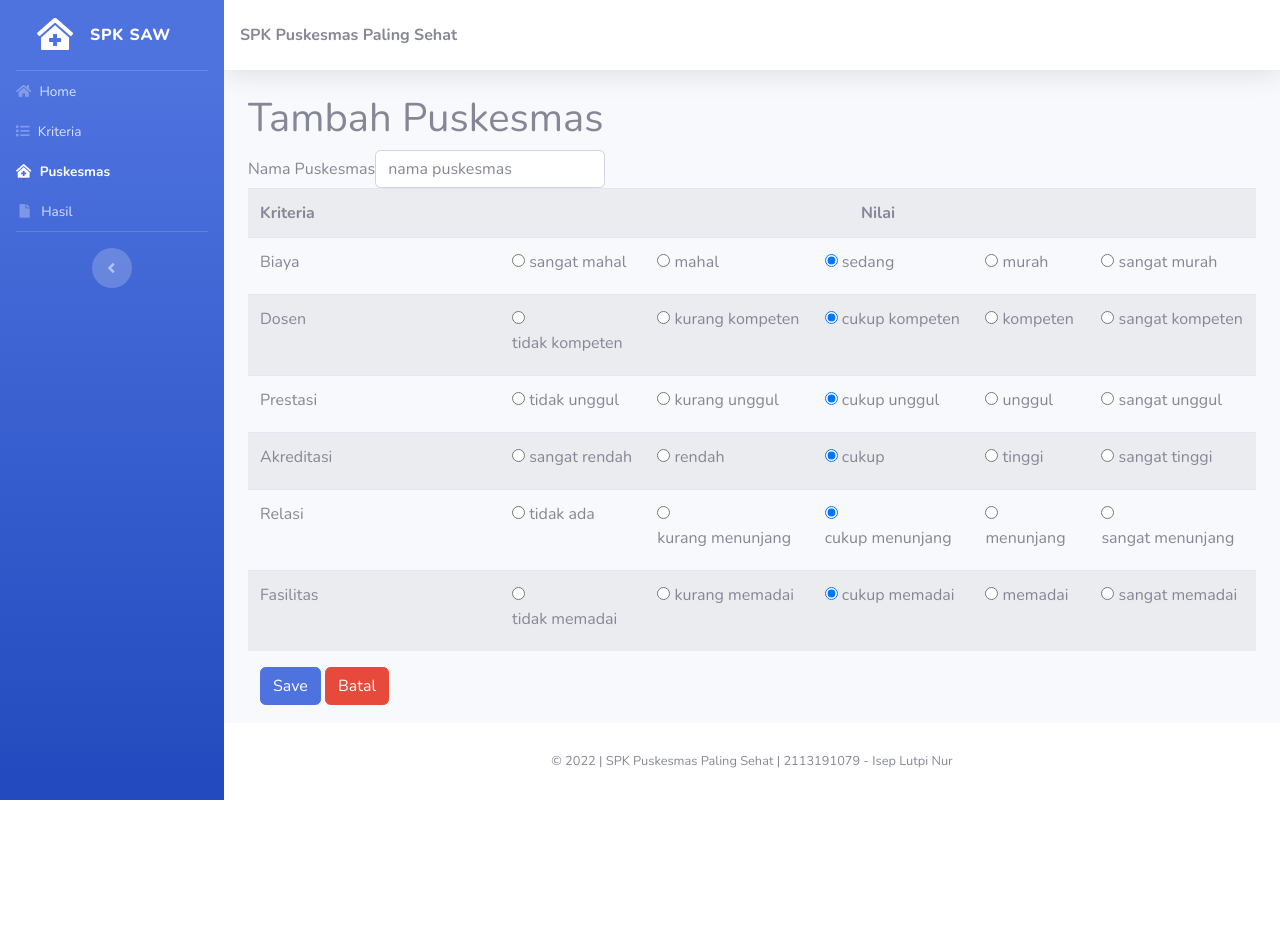
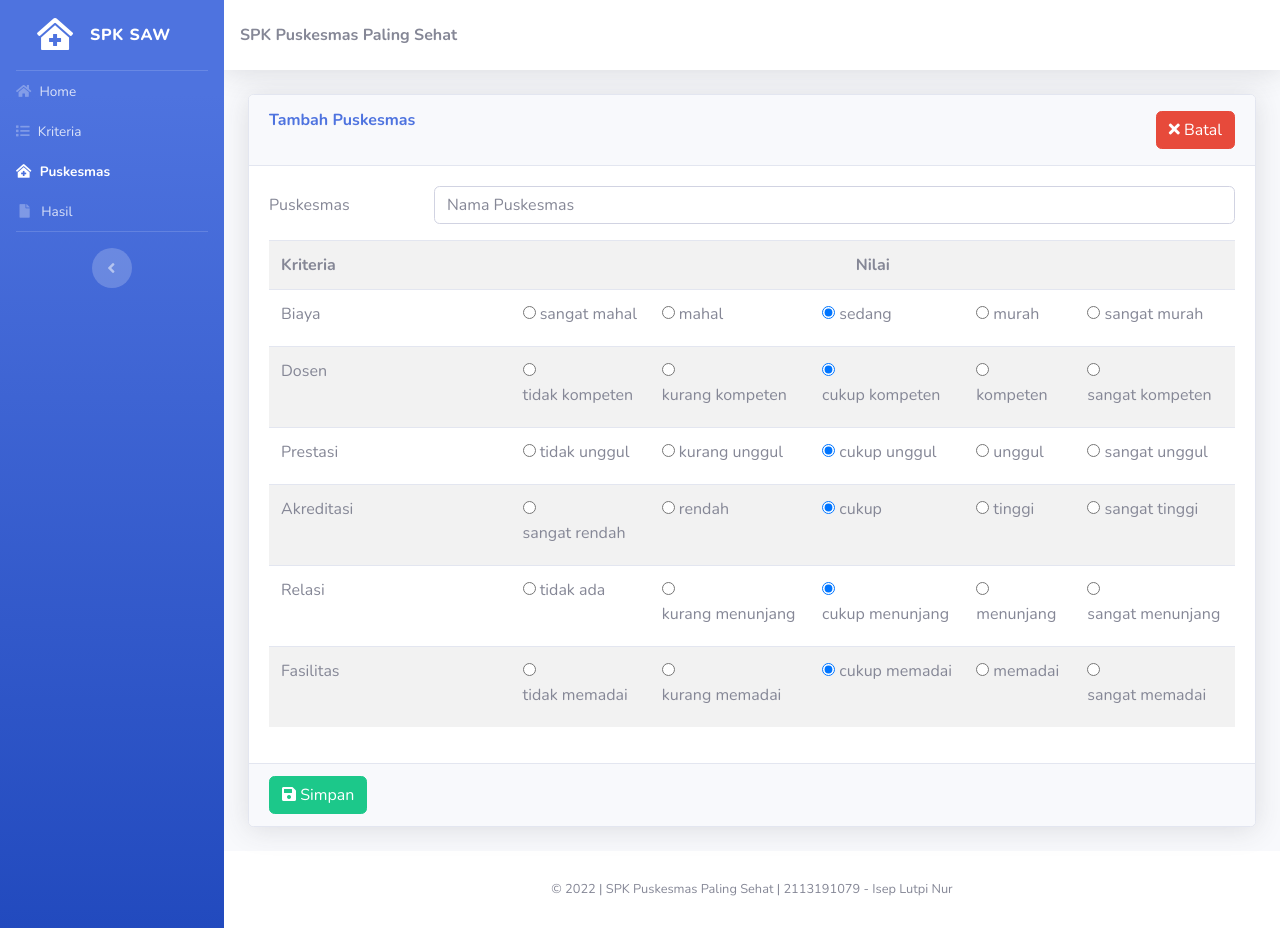
Before and after one commit to upi20/puskesmas-terbaik, a CodeIgniter app: page /puskesmas/tambah in a window 1280 px wide. Before the commit the page ends 800 px from the top, so only its background shows below. Run offline with CodeIgniter, Linux system fonts and the light colour scheme; data comes from the database, SQL or seed files in the repository.

Commit message:
update tambah puskesmas

```diff
--- a/application/controllers/Puskesmas.php
+++ b/application/controllers/Puskesmas.php
@@ -89,7 +89,7 @@ class Puskesmas extends MY_Controller
 							$this->session->set_flashdata('message', 'Berhasil mengubah data.');
 							redirect('puskesmas');
 						} else {
-							echo '<div class="container"><div class="alert alert-danger" role="alert"><strong>Gagal</strong>  Tidak ada data yang diubah.</div></div>';
+							$this->session->set_flashdata('message', 'Tidak ada data yang diubah.');
 						}
 					}
 				}
--- a/application/views/puskesmas/tambah.php
+++ b/application/views/puskesmas/tambah.php
@@ -1,42 +1,50 @@
-<div class="page-header">
-	<h1>Tambah Puskesmas</h1>
+<?php
+$msg = $this->session->flashdata('message');
+if (isset($msg)) {
+?>
+	<div class="alert alert-success alert-dismissable">
+		<button aria-hidden="true" data-dismiss="alert" class="close" type="button">×</button>
+		<?= $msg; ?>
 	</div>
-<div class="col-md-12">
-	<?php echo form_open() ?>
-	<div class="row">
+<?php
+}
+?>
+<div class="card shadow mb-4">
+	<div class="card-header py-3 d-flex flex-md-row  justify-content-between">
+		<div>
+			<h6 class="m-0 font-weight-bold text-primary">Tambah Puskesmas</h6>
+		</div>
+		<div>
+			<a class="btn btn-danger" href="<?= site_url('puskesmas') ?>" role="button"><i class="fas fa-times"></i> Batal</a>
+		</div>
+	</div>
+	<div class="card-body">
+		<form action="" class="form-horizontal" method="post" accept-charset="utf-8" id="mainForm">
 			<div class="errors">
 				<?php
-			//            dump($nilaiPuskesmas);
-			//            dump($dataView);
-			//            foreach ($nilaiPuskesmas as $item => $value) {
-			//                echo $value->nilai;
-			//            }
 				$errors = $this->session->flashdata('errors');
 				if (isset($errors)) {
 					foreach ($errors as $error) {
 				?>
 						<div class="alert alert-danger alert-dismissable">
 							<button aria-hidden="true" data-dismiss="alert" class="close" type="button">×</button>
-						<?php echo $error; ?>
+							<?= $error; ?>
 						</div>
 				<?php
 					}
 				}
 				?>
 			</div>
-		<div class="panel panel-info box-style-shadow">
-			<div class="panel-body">
-				<div class="form-inline">
-					<div class="form-group">
-						<label for="puskesmas">Nama Puskesmas</label>
-						<input name="puskesmas" type="text" class="form-control" id="puskesmas" value="<?php echo isset($nilaiPuskesmas[0]->puskesmas) ? $nilaiPuskesmas[0]->puskesmas : '' ?>" placeholder="nama puskesmas">
-						<input name="puskesmas_asal" type="text" id="puskesmas_asal" value="<?php echo isset($nilaiPuskesmas[0]->puskesmas) ? $nilaiPuskesmas[0]->puskesmas : '' ?>" hidden>
-					</div>
-				</div>
+
+			<div class="form-group row">
+				<label for="puskesmas" class="col-sm-2 col-form-label">Puskesmas</label>
+				<div class="col-sm-10">
+					<input type="text" class="form-control" id="puskesmas" name="puskesmas" placeholder="Nama Puskesmas" value="<?= isset($nilaiPuskesmas[0]->puskesmas) ? $nilaiPuskesmas[0]->puskesmas : '' ?>">
+					<input name="puskesmas_asal" type="text" id="puskesmas_asal" value="<?= isset($nilaiPuskesmas[0]->puskesmas) ? $nilaiPuskesmas[0]->puskesmas : '' ?>" hidden>
 				</div>
 			</div>
 
-		<div class="table-responsive">
+
 			<table class="table table-striped">
 				<tr>
 					<th class="col-md-3">Kriteria</th>
@@ -46,14 +54,14 @@
 				foreach ($dataView as $item) {
 				?>
 					<tr>
-						<td><?php echo $item['nama']; ?></td>
+						<td><?= $item['nama']; ?></td>
 						<?php
 						$no = 1;
 						foreach ($item['data'] as $dataItem) {
 
 						?>
 							<td>
-								<input type="radio" name="nilai[<?php echo $dataItem->kdKriteria ?>]" id="nilai<?php echo $dataItem->kdKriteria ?>-<?php echo $dataItem->value ?>" value="<?php echo $dataItem->value ?>" <?php if (isset($nilaiPuskesmas)) {
+								<input type="radio" name="nilai[<?= $dataItem->kdKriteria ?>]" id="nilai<?= $dataItem->kdKriteria ?>-<?= $dataItem->value ?>" value="<?= $dataItem->value ?>" <?php if (isset($nilaiPuskesmas)) {
 																																																	foreach ($nilaiPuskesmas as $item => $value) {
 																																																		if ($value->kdKriteria == $dataItem->kdKriteria) {
 																																																			if ($value->nilai ==  $dataItem->value) {
@@ -66,7 +74,7 @@
 																																																						?> checked="checked" <?php
 																																																											}
 																																																										}
-																																																																			?> /> <?php echo '<label class="label-kriteria" for="nilai' . $dataItem->kdKriteria . '-' . $dataItem->value . '">' . $dataItem->subKriteria . "</label>";
+																																																												?> /> <?= '<label class="label-kriteria" for="nilai' . $dataItem->kdKriteria . '-' . $dataItem->value . '">' . $dataItem->subKriteria . "</label>";
 																																																														$no++;
 																																																														?>
 							</td>
@@ -78,15 +86,10 @@
 					?>
 
 			</table>
+
+		</form>
 	</div>
-
-		<div class="pull-right">
-			<div class="col-md-12">
-				<button class="btn btn-primary" type="submit">Save</button>
-				<a class="btn btn-danger" href="<?php echo site_url('puskesmas') ?>" role="button">Batal</a>
-
+	<div class="card-footer d-flex flex-md-row justify-content-between">
+		<button class="btn btn-success" form="mainForm"><i class="fas fa-save"></i> Simpan</button>
 	</div>
 </div>
-	</div>
-	<?php echo form_close() ?>
-</div>
```
Lines whose indentation alone changed are shown as unchanged.
